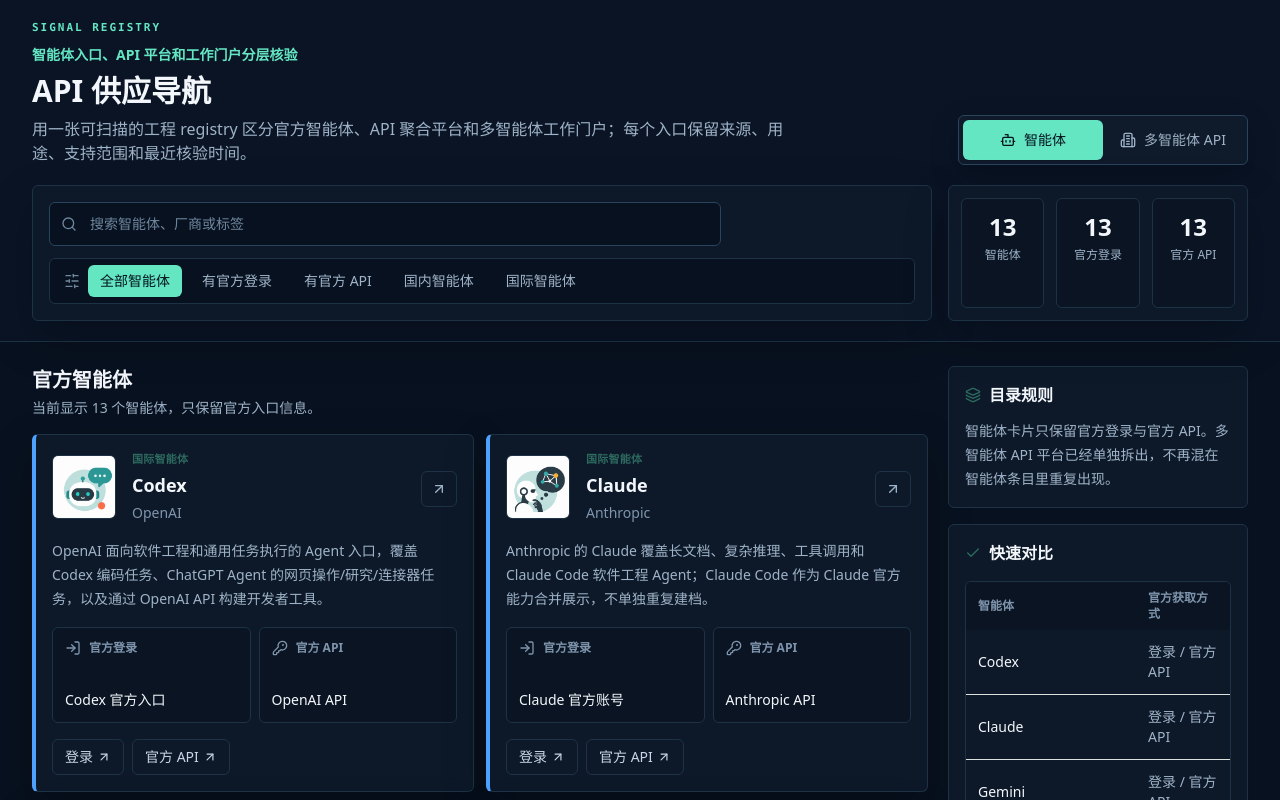
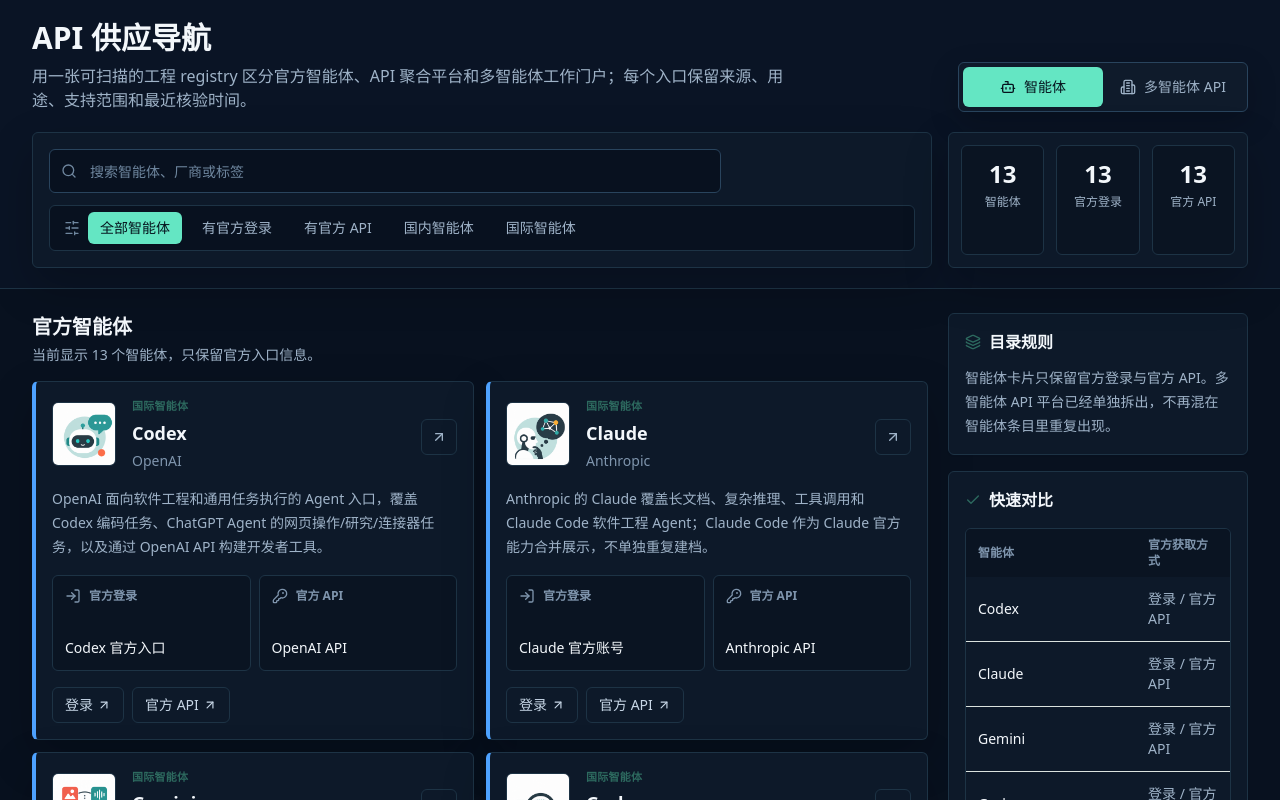
Before and after one commit to ONCE-Ye/ApiProxy, a Next.js app: page / in a window 1280 px wide. Shown: the top 800 px of the page. Built offline with nearby package versions, Linux system fonts and the light colour scheme.

Commit message:
Remove registry hero label

```diff
--- a/components/agent-directory.tsx
+++ b/components/agent-directory.tsx
@@ -137,8 +137,6 @@
         <div className="mx-auto max-w-7xl space-y-5 px-4 py-5 sm:px-6 lg:px-8">
           <div className="flex flex-col gap-4 lg:flex-row lg:items-end lg:justify-between">
             <div className="space-y-2">
-              <p className="font-mono text-[11px] font-semibold uppercase tracking-[0.18em] text-[#64e6c3]">SIGNAL REGISTRY</p>
-              <p className="text-sm font-semibold text-[#64e6c3]">智能体入口、API 平台和工作门户分层核验</p>
               <h1 className="text-2xl font-semibold text-[#f3f7fb] sm:text-3xl">API 供应导航</h1>
               <p className="max-w-3xl text-sm leading-6 text-[#9fb3c8] sm:text-base">
                 用一张可扫描的工程 registry 区分官方智能体、API 聚合平台和多智能体工作门户；每个入口保留来源、用途、支持范围和最近核验时间。
```
Also changed, not shown: 1 other file (tests, documents, lock files or other folders).
